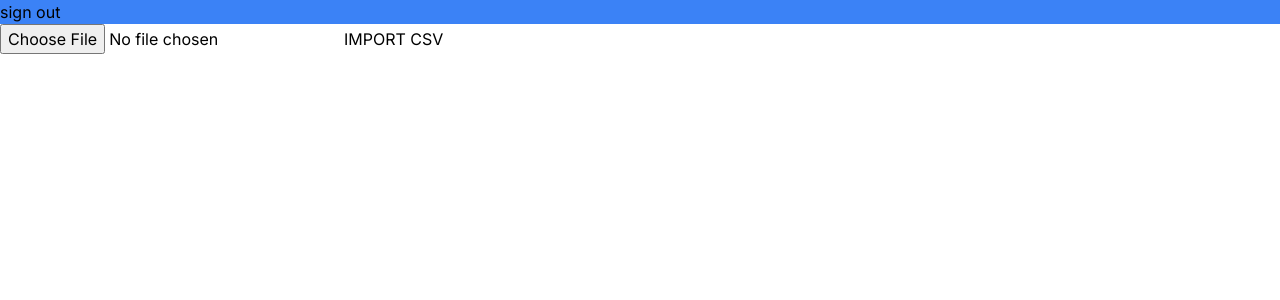
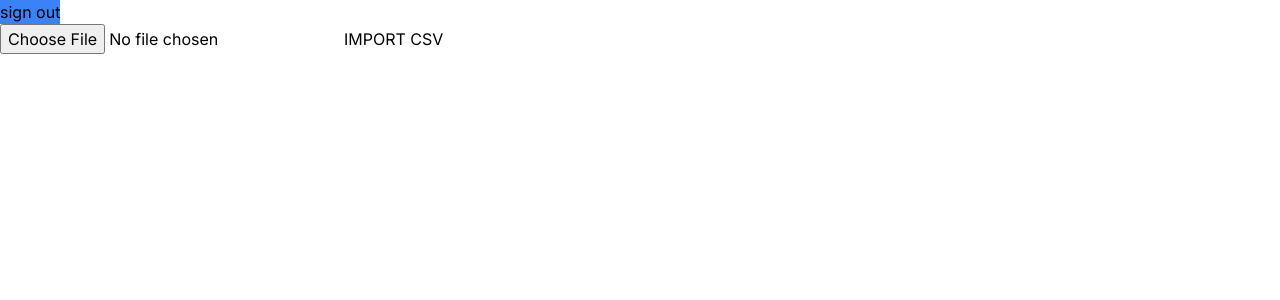
Before and after one commit to clementpnn/rugby, a Next.js app: page /adminDashboard in a window 1280 px wide. Shown: the top 300 px of the page. Built offline with nearby package versions, Linux system fonts and the light colour scheme.

Commit message:
✨ Add adminDashboard

```diff
--- a/app/adminDashboard/page.tsx
+++ b/app/adminDashboard/page.tsx
@@ -1,14 +1,13 @@
 // import getCurrentUser from '@/actions/getCurrentUser'
-
 import CSVForm from '@/components/forms/CSVForm'
-import { signOut } from 'next-auth/react'
+import SignOutButton from '@/components/buttons/SignOutButton'
 
 const page = async () => {
 //   const currentUser = await getCurrentUser()
 
   return (
     <>
-        <div className='cursor-pointer bg-blue-500' onClick={() => signOut()}>sign out</div>
+        <SignOutButton />
         <CSVForm />
     </>
   )
```
